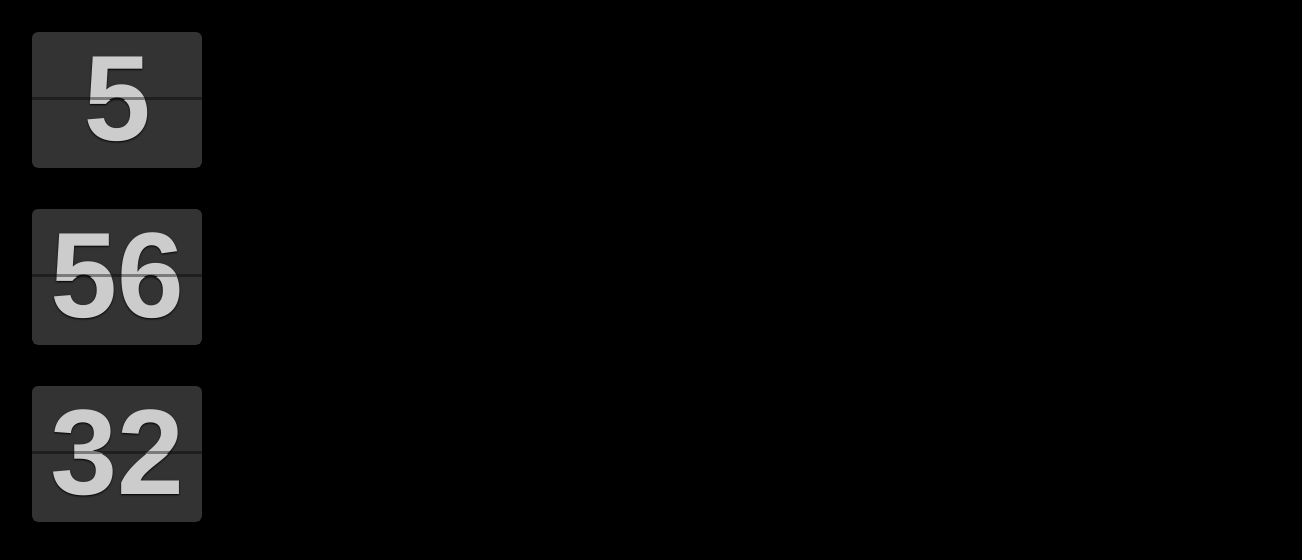
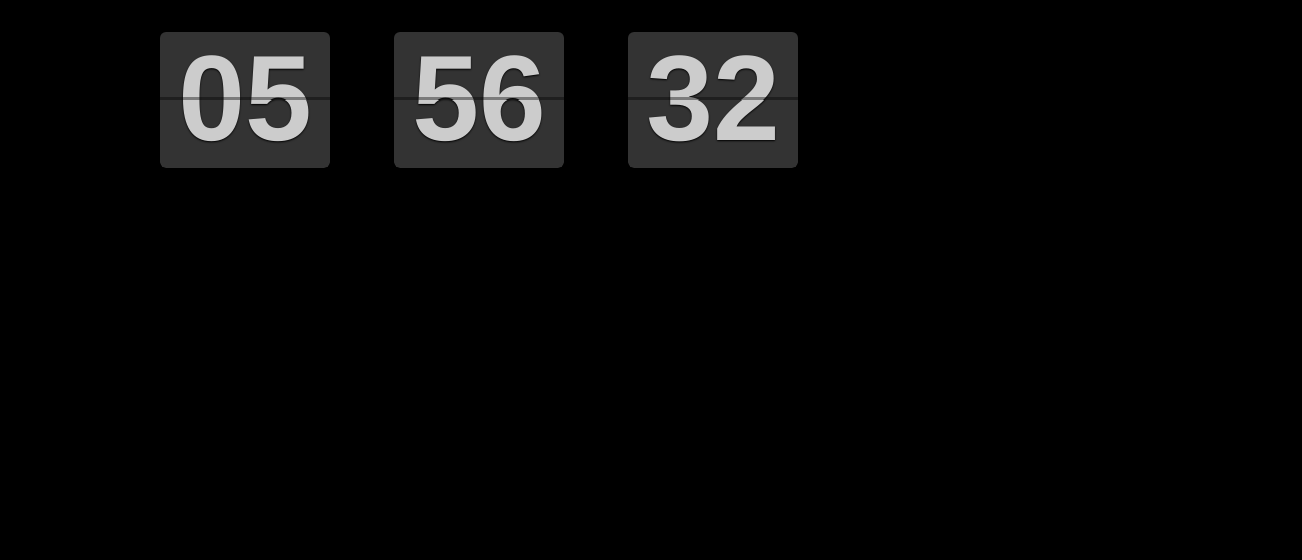
Before and after one commit to Jack-2077/tick-tock, a React (Create React App) app: page / in a window 1280 px wide. Shown: the top 560 px of the page, 1302 px wide, since content can reach past the window. Built offline with nearby package versions, Linux system fonts and the light colour scheme.

Commit message:
feat: memoize each digit and remove test functions

```diff
--- a/src/components/Clocks/FlipClock.js
+++ b/src/components/Clocks/FlipClock.js
@@ -1,29 +1,50 @@
 import React, { memo, useEffect, useState } from 'react';
-import styled, { keyframes } from 'styled-components';
 import { StyledContainer } from './FlipClockStyles';
 
-const bounce = keyframes`
-0% {
-    transform: translateY(-100px);
+const MemoizedDigit = memo(({ digit, maxValue }) => {
+  let shadowDigit = digit - 1;
+
+  if (digit <= 9) {
+    shadowDigit = digit === 0 ? maxValue : '0' + shadowDigit;
+
+    digit = '0' + digit;
   }
-  100% {
-    transform: translateY(0);
-  }
-`;
 
-const Test = styled.div`
-  position: absolute;
-  width: 50px;
-  height: 50px;
-  background-color: black;
-  animation: ${bounce} 0.4s;
-`;
-
-const MemoizedDigit = memo(({ digit }) => {
-  return <Test key={digit}>{digit}</Test>;
+  return (
+    <StyledContainer key={digit}>
+      <div className='clock flip-clock-wrapper' style={{ margin: '2em' }}>
+        <ul className='flip play'>
+          <li className='flip-clock-before'>
+            <a href='#root'>
+              <div className='up'>
+                <div className='shadow' />
+                <div className='inn'>{shadowDigit}</div>
+              </div>
+              <div className='down'>
+                <div className='shadow' />
+                <div className='inn'>{shadowDigit}</div>
+              </div>
+            </a>
+          </li>
+          <li className='flip-clock-active'>
+            <a href='#root'>
+              <div className='up'>
+                <div className='shadow' />
+                <div className='inn'>{digit}</div>
+              </div>
+              <div className='down'>
+                <div className='shadow' />
+                <div className='inn'>{digit}</div>
+              </div>
+            </a>
+          </li>
+        </ul>
+      </div>
+    </StyledContainer>
+  );
 });
 
-export function FlipClock({ primaryColor }) {
+export default function FlipClock({ primaryColor }) {
   const [time, setTime] = useState(() => new Date());
 
   // useEffect(() => {
@@ -41,9 +62,9 @@ export function FlipClock({ primaryColor }) {
     <div
       style={{
         color: primaryColor,
-        fontSize: '15vh',
-        marginLeft: '50vw',
-        marginTop: '150px',
+        fontSize: '5vh',
+        marginLeft: '10vw',
+        display: 'flex',
       }}
     >
       <MemoizedDigit digit={hours} />
@@ -54,106 +75,3 @@ export function FlipClock({ primaryColor }) {
     </div>
   );
 }
-
-export default function NewTest({ primaryColor }) {
-  const [time, setTime] = useState(() => new Date());
-
-  console.log(time);
-
-  // useEffect(() => {
-  //   const id = setInterval(() => {
-  //     setTime(new Date());
-  //   }, 1000);
-  //   return () => clearInterval(id);
-  // }, []);
-
-  const hours = time.getHours();
-  const minutes = time.getMinutes();
-
-  const seconds = time.getSeconds();
-
-  // let shadowSecond = seconds !== 59 ? seconds + 1 : '00';
-
-  // if (seconds <= 9) {
-  //   shadowSecond = seconds === 9 ? 10 : '0' + (seconds + 1);
-  //   seconds = '0' + seconds;
-  // }
-
-  return (
-    <>
-      <Best digit={hours} type='h' />
-      <Best digit={minutes} type='m' />
-      <Best digit={seconds} type='s' />
-      {/* <ul className='flip  play'>
-          <li className='flip-clock-before'>
-            <a href='#root'>
-              <div className='up'>
-                <div className='shadow' />
-                <div className='inn'>1</div>
-              </div>
-              <div className='down'>
-                <div className='shadow' />
-                <div className='inn'>1</div>
-              </div>
-            </a>
-          </li>
-          <li className='flip-clock-active'>
-            <a href='#root'>
-              <div className='up'>
-                <div className='shadow' />
-                <div className='inn'>0</div>
-              </div>
-              <div className='down'>
-                <div className='shadow' />
-                <div className='inn'>0</div>
-              </div>
-            </a>
-          </li>
-        </ul> */}
-    </>
-  );
-}
-
-const Best = ({ digit, type }) => {
-  let shadowDigit = digit - 1;
-
-  // shadowDigit = digit !== 59 ? digit - 1 : '00';
-
-  // if (digit <= 9) {
-  //   shadowDigit = digit === 9 ? 10 : '0' + (digit + 1);
-  //   digit = '0' + digit;
-  // }
-
-  return (
-    <StyledContainer key={digit}>
-      <div className='clock flip-clock-wrapper' style={{ margin: '2em' }}>
-        <ul className='flip play'>
-          <li className='flip-clock-before'>
-            <a href='#root'>
-              <div className='up'>
-                <div className='shadow' />
-                <div className='inn'>{digit}</div>
-              </div>
-              <div className='down'>
-                <div className='shadow' />
-                <div className='inn'>{digit}</div>
-              </div>
-            </a>
-          </li>
-          <li className='flip-clock-active'>
-            <a href='#root'>
-              <div className='up'>
-                <div className='shadow' />
-                <div className='inn'>{shadowDigit + 1}</div>
-              </div>
-              <div className='down'>
-                <div className='shadow' />
-                <div className='inn'>{shadowDigit + 1}</div>
-              </div>
-            </a>
-          </li>
-        </ul>
-      </div>
-    </StyledContainer>
-  );
-};
--- a/src/components/Clocks/FlipClockStyles.js
+++ b/src/components/Clocks/FlipClockStyles.js
@@ -1,4 +1,4 @@
-import styled from 'styled-components';
+import styled, { keyframes } from 'styled-components';
 
 export const StyledContainer = styled.div`
   .flip-clock-wrapper a {
@@ -13,20 +13,6 @@ export const StyledContainer = styled.div`
 
   .flip-clock-wrapper ul {
     list-style: none;
-  }
-
-  .flip-clock-wrapper.clearfix:before,
-  .flip-clock-wrapper.clearfix:after {
-    content: ' ';
-    display: table;
-  }
-
-  .flip-clock-wrapper.clearfix:after {
-    clear: both;
-  }
-
-  .flip-clock-wrapper.clearfix {
-    *zoom: 1;
   }
 
   /* Main */
```
